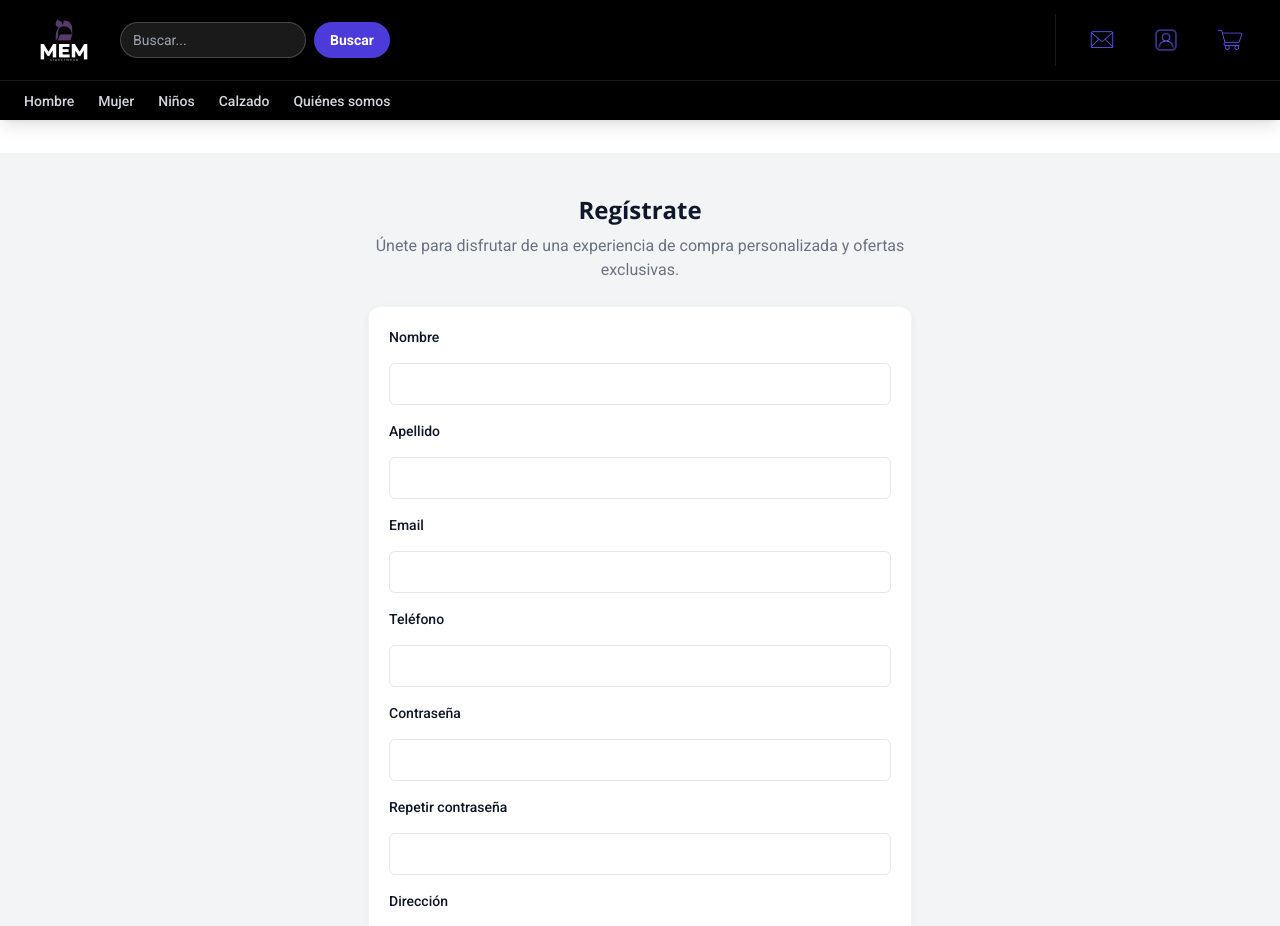
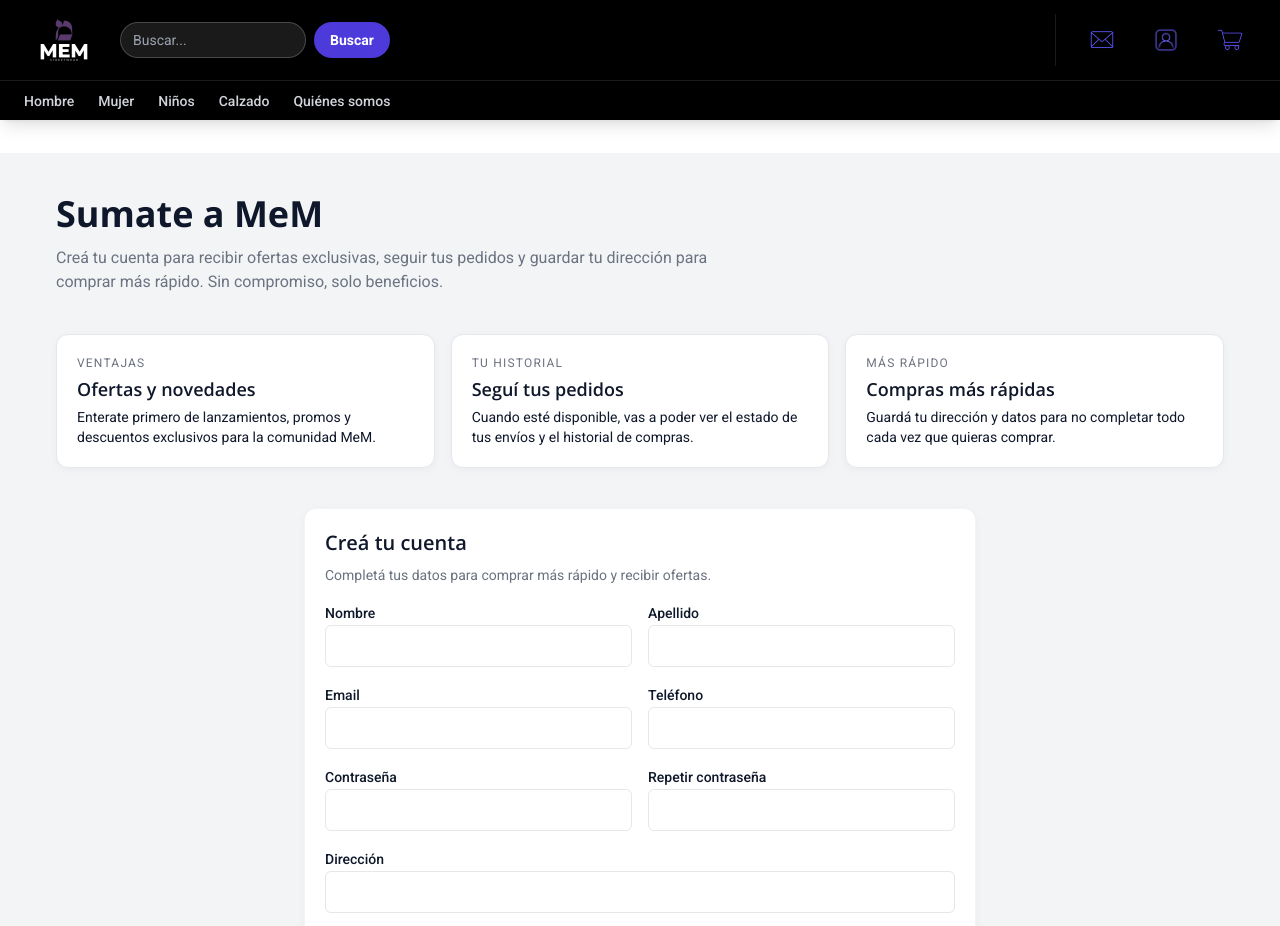
Before and after one commit to MaximilianoRodrigoMartinez/e-commerce, a React (Vite) app: page /registro in a window 1280 px wide. Shown: the top 926 px of the page. Built offline with nearby package versions, Linux system fonts and the light colour scheme.

Commit message:
Terminado registro

```diff
--- a/src/pages/RegistroPage.jsx
+++ b/src/pages/RegistroPage.jsx
@@ -1,33 +1,186 @@
 import Card from '../components/Card'
+import Button from '../components/Button'
 
 export default function RegistroPage() {
   return (
-    <div className="max-w-xl mx-auto px-4 py-10">
-      <div className="text-center mb-6">
-        <h1 className="text-2xl font-heading font-bold text-secondary">Regístrate</h1>
-        <p className="text-muted mt-2">Únete para disfrutar de una experiencia de compra personalizada y ofertas exclusivas.</p>
-      </div>
-      <form action="#" method="POST" className="card flex flex-col gap-4" onSubmit={(e) => e.preventDefault()}>
-        <label htmlFor="nombre" className="font-medium text-sm text-secondary">Nombre</label>
-        <input type="text" name="nombre" id="nombre" required className="w-full px-3 py-2 border border-gray-200 rounded-md focus:outline-none focus:ring-2 focus:ring-primary" />
-        <label htmlFor="apellido" className="font-medium text-sm text-secondary">Apellido</label>
-        <input type="text" name="apellido" id="apellido" required className="w-full px-3 py-2 border border-gray-200 rounded-md focus:outline-none focus:ring-2 focus:ring-primary" />
-        <label htmlFor="email" className="font-medium text-sm text-secondary">Email</label>
-        <input type="email" name="email" id="email" required className="w-full px-3 py-2 border border-gray-200 rounded-md focus:outline-none focus:ring-2 focus:ring-primary" />
-        <label htmlFor="number" className="font-medium text-sm text-secondary">Teléfono</label>
-        <input type="tel" name="number" id="number" required className="w-full px-3 py-2 border border-gray-200 rounded-md focus:outline-none focus:ring-2 focus:ring-primary" />
-        <label htmlFor="password" className="font-medium text-sm text-secondary">Contraseña</label>
-        <input type="password" name="password" id="password" required className="w-full px-3 py-2 border border-gray-200 rounded-md focus:outline-none focus:ring-2 focus:ring-primary" />
-        <label htmlFor="repeat-password" className="font-medium text-sm text-secondary">Repetir contraseña</label>
-        <input type="password" name="repeat-password" id="repeat-password" required className="w-full px-3 py-2 border border-gray-200 rounded-md focus:outline-none focus:ring-2 focus:ring-primary" />
-        <label htmlFor="direccion" className="font-medium text-sm text-secondary">Dirección</label>
-        <input type="text" name="direccion" id="direccion" required className="w-full px-3 py-2 border border-gray-200 rounded-md focus:outline-none focus:ring-2 focus:ring-primary" />
-        <label htmlFor="provincia" className="font-medium text-sm text-secondary">Provincia</label>
-        <input type="text" name="provincia" id="provincia" required className="w-full px-3 py-2 border border-gray-200 rounded-md focus:outline-none focus:ring-2 focus:ring-primary" />
-        <label htmlFor="ciudad" className="font-medium text-sm text-secondary">Ciudad</label>
-        <input type="text" name="ciudad" id="ciudad" required className="w-full px-3 py-2 border border-gray-200 rounded-md focus:outline-none focus:ring-2 focus:ring-primary" />
-        <button type="submit" className="btn-primary w-full mt-2">Registrarse</button>
-      </form>
+    <div className="max-w-page mx-auto px-4 py-10">
+      {/* Hero */}
+      <section className="text-center md:text-left mb-10">
+        <h1 className="text-3xl md:text-4xl font-heading font-bold text-secondary">
+          Sumate a MeM
+        </h1>
+        <p className="text-muted mt-3 max-w-2xl mx-auto md:mx-0">
+          Creá tu cuenta para recibir ofertas exclusivas, seguir tus pedidos y guardar tu dirección
+          para comprar más rápido. Sin compromiso, solo beneficios.
+        </p>
+      </section>
+
+      {/* Beneficios de registrarse */}
+      <section className="grid grid-cols-1 md:grid-cols-3 gap-4 mb-10">
+        <Card className="border-gray-200 bg-white">
+          <p className="text-xs uppercase tracking-widest text-muted mb-1">Ventajas</p>
+          <h2 className="text-lg font-heading font-semibold text-secondary mb-1">Ofertas y novedades</h2>
+          <p className="text-sm text-secondary">
+            Enterate primero de lanzamientos, promos y descuentos exclusivos para la comunidad MeM.
+          </p>
+        </Card>
+        <Card className="border-gray-200 bg-white">
+          <p className="text-xs uppercase tracking-widest text-muted mb-1">Tu historial</p>
+          <h2 className="text-lg font-heading font-semibold text-secondary mb-1">Seguí tus pedidos</h2>
+          <p className="text-sm text-secondary">
+            Cuando esté disponible, vas a poder ver el estado de tus envíos y el historial de compras.
+          </p>
+        </Card>
+        <Card className="border-gray-200 bg-white">
+          <p className="text-xs uppercase tracking-widest text-muted mb-1">Más rápido</p>
+          <h2 className="text-lg font-heading font-semibold text-secondary mb-1">Compras más rápidas</h2>
+          <p className="text-sm text-secondary">
+            Guardá tu dirección y datos para no completar todo cada vez que quieras comprar.
+          </p>
+        </Card>
+      </section>
+
+      {/* Formulario */}
+      <section className="max-w-2xl mx-auto">
+        <Card className="bg-white">
+          <h2 className="text-xl font-heading font-semibold text-secondary mb-2">
+            Creá tu cuenta
+          </h2>
+          <p className="text-sm text-muted mb-4">
+            Completá tus datos para comprar más rápido y recibir ofertas.
+          </p>
+
+          <form
+            onSubmit={(e) => e.preventDefault()}
+            className="flex flex-col gap-4"
+          >
+            <div className="grid grid-cols-1 md:grid-cols-2 gap-4">
+              <div>
+                <label htmlFor="nombre" className="font-medium text-sm text-secondary">
+                  Nombre
+                </label>
+                <input
+                  type="text"
+                  name="nombre"
+                  id="nombre"
+                  required
+                  className="w-full px-3 py-2 border border-gray-200 rounded-md bg-white text-secondary focus:outline-none focus:ring-2 focus:ring-primary"
+                />
+              </div>
+              <div>
+                <label htmlFor="apellido" className="font-medium text-sm text-secondary">
+                  Apellido
+                </label>
+                <input
+                  type="text"
+                  name="apellido"
+                  id="apellido"
+                  required
+                  className="w-full px-3 py-2 border border-gray-200 rounded-md bg-white text-secondary focus:outline-none focus:ring-2 focus:ring-primary"
+                />
+              </div>
+            </div>
+
+            <div className="grid grid-cols-1 md:grid-cols-2 gap-4">
+              <div>
+                <label htmlFor="email" className="font-medium text-sm text-secondary">
+                  Email
+                </label>
+                <input
+                  type="email"
+                  name="email"
+                  id="email"
+                  required
+                  className="w-full px-3 py-2 border border-gray-200 rounded-md bg-white text-secondary focus:outline-none focus:ring-2 focus:ring-primary"
+                />
+              </div>
+              <div>
+                <label htmlFor="number" className="font-medium text-sm text-secondary">
+                  Teléfono
+                </label>
+                <input
+                  type="tel"
+                  name="number"
+                  id="number"
+                  required
+                  className="w-full px-3 py-2 border border-gray-200 rounded-md bg-white text-secondary focus:outline-none focus:ring-2 focus:ring-primary"
+                />
+              </div>
+            </div>
+
+            <div className="grid grid-cols-1 md:grid-cols-2 gap-4">
+              <div>
+                <label htmlFor="password" className="font-medium text-sm text-secondary">
+                  Contraseña
+                </label>
+                <input
+                  type="password"
+                  name="password"
+                  id="password"
+                  required
+                  className="w-full px-3 py-2 border border-gray-200 rounded-md bg-white text-secondary focus:outline-none focus:ring-2 focus:ring-primary"
+                />
+              </div>
+              <div>
+                <label htmlFor="repeat-password" className="font-medium text-sm text-secondary">
+                  Repetir contraseña
+                </label>
+                <input
+                  type="password"
+                  name="repeat-password"
+                  id="repeat-password"
+                  required
+                  className="w-full px-3 py-2 border border-gray-200 rounded-md bg-white text-secondary focus:outline-none focus:ring-2 focus:ring-primary"
+                />
+              </div>
+            </div>
+
+            <div>
+              <label htmlFor="direccion" className="font-medium text-sm text-secondary">
+                Dirección
+              </label>
+              <input
+                type="text"
+                name="direccion"
+                id="direccion"
+                required
+                className="w-full px-3 py-2 border border-gray-200 rounded-md bg-white text-secondary focus:outline-none focus:ring-2 focus:ring-primary"
+              />
+            </div>
+
+            <div className="grid grid-cols-1 md:grid-cols-2 gap-4">
+              <div>
+                <label htmlFor="provincia" className="font-medium text-sm text-secondary">
+                  Provincia
+                </label>
+                <input
+                  type="text"
+                  name="provincia"
+                  id="provincia"
+                  required
+                  className="w-full px-3 py-2 border border-gray-200 rounded-md bg-white text-secondary focus:outline-none focus:ring-2 focus:ring-primary"
+                />
+              </div>
+              <div>
+                <label htmlFor="ciudad" className="font-medium text-sm text-secondary">
+                  Ciudad
+                </label>
+                <input
+                  type="text"
+                  name="ciudad"
+                  id="ciudad"
+                  required
+                  className="w-full px-3 py-2 border border-gray-200 rounded-md bg-white text-secondary focus:outline-none focus:ring-2 focus:ring-primary"
+                />
+              </div>
+            </div>
+
+            <Button type="submit" className="w-full mt-2">
+              Crear mi cuenta
+            </Button>
+          </form>
+        </Card>
+      </section>
     </div>
   )
 }
```
